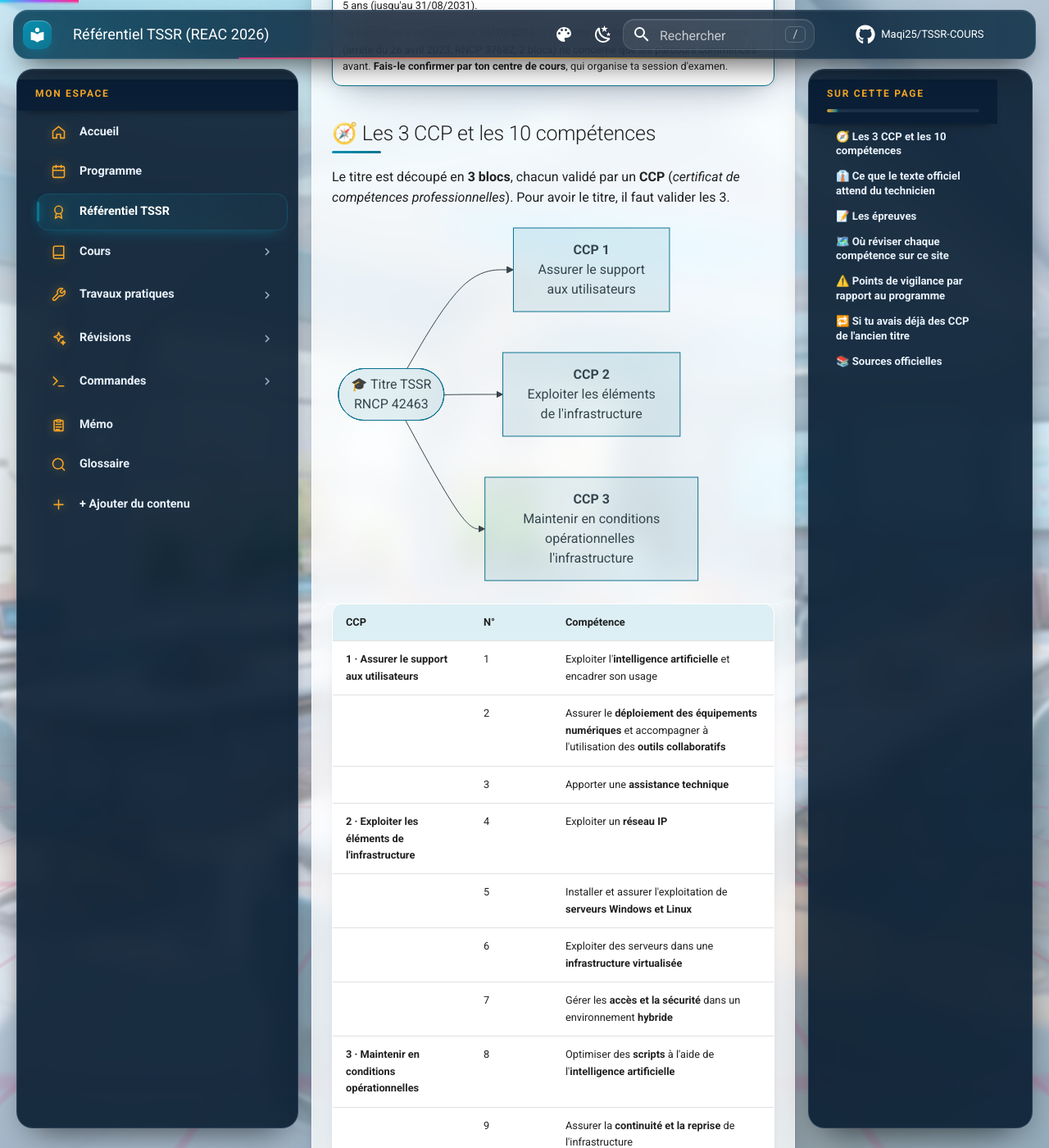
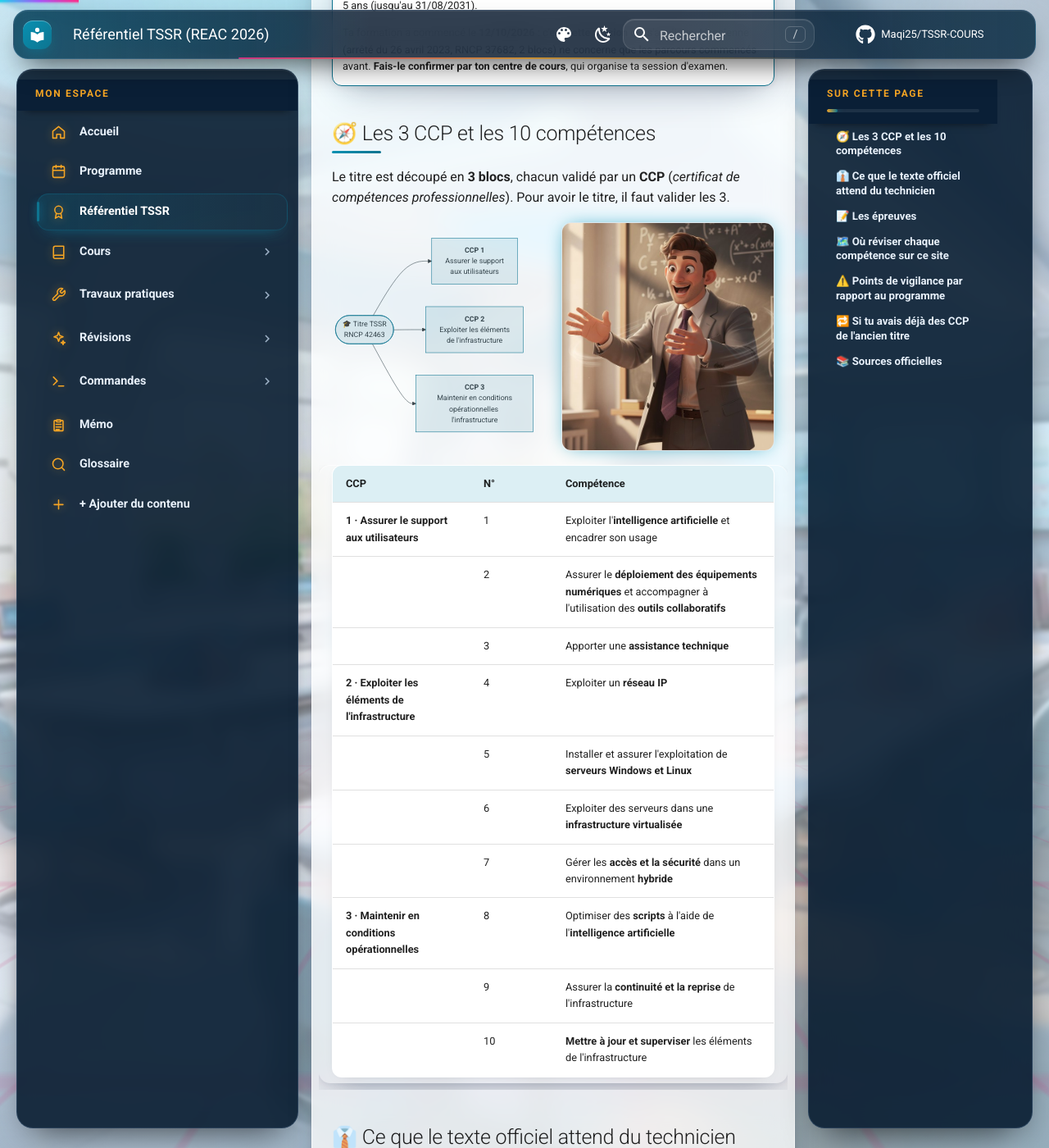
Before and after one commit to Maqi25/TSSR-COURS, an MkDocs documentation site: the page built from docs/referentiel/index.md, in a window 1280 px wide and 1400 px high, scrolled down 451 px. Shown: the whole window at 82% size. Built offline with MkDocs 1.6.1 and Material for MkDocs 9.7.7, drawn with Linux system fonts in a browser that asks for light colours; comment, search, counter and statistics services are not loaded.

Commit message:
Référentiel : un professeur à côté du schéma des 3 CCP
Image recadrée sur le professeur, à droite du schéma (en dessous sur petit
écran), avec la mise en page de la page Révisions.

Co-Authored-By: Claude Opus 5.5 <noreply@anthropic.com>

````diff
--- a/docs/referentiel/index.md
+++ b/docs/referentiel/index.md
@@ -15,12 +15,21 @@ Ce que le jury attend de toi le jour du titre, et **où le réviser sur ce site*
 
 Le titre est découpé en **3 blocs**, chacun validé par un **CCP** (*certificat de compétences professionnelles*). Pour avoir le titre, il faut valider les 3.
 
+<div class="tssr-revisions tssr-referentiel-ccp" markdown>
+<div class="tssr-revisions-liste" markdown>
+
 ```mermaid
 flowchart LR
     T(["🎓 Titre TSSR<br/>RNCP 42463"]) --> C1["<b>CCP 1</b><br/>Assurer le support<br/>aux utilisateurs"]
     T --> C2["<b>CCP 2</b><br/>Exploiter les éléments<br/>de l'infrastructure"]
     T --> C3["<b>CCP 3</b><br/>Maintenir en conditions<br/>opérationnelles l'infrastructure"]
 ```
+
+</div>
+<figure class="tssr-revisions-image" markdown>
+![Un professeur en costume, tout sourire devant son tableau noir, ouvre grand les bras pour présenter le titre TSSR](../assets/images/referentiel-technicien.jpg){ loading=lazy width="610" height="655" }
+</figure>
+</div>
 
 | CCP | N° | Compétence |
 |---|---|---|
--- a/docs/stylesheets/home.css
+++ b/docs/stylesheets/home.css
@@ -553,6 +553,19 @@
   box-shadow: 0 0 24px -8px var(--tssr-home-cyan);
 }
 
+/* Référentiel : schéma des 3 CCP à gauche, le technicien à droite */
+.md-typeset .tssr-referentiel-ccp {
+  align-items: center;
+}
+
+.md-typeset .tssr-referentiel-ccp .tssr-revisions-image {
+  width: 13rem;
+}
+
+.md-typeset .tssr-referentiel-ccp .tssr-revisions-image img {
+  height: auto;
+}
+
 @media (max-width: 60em) {
   .md-typeset .tssr-revisions {
     flex-direction: column;
--- a/mkdocs.yml
+++ b/mkdocs.yml
@@ -51,7 +51,7 @@ theme:
 extra_css:
   - stylesheets/extra.css
   - stylesheets/animations.css
-  - stylesheets/home.css?v=20261106-3
+  - stylesheets/home.css?v=20261106-4
   - stylesheets/theme.css
   - stylesheets/retro.css?v=20261105-4
 
````
Also changed, not shown: docs/assets/images/referentiel-technicien.jpg (added).
